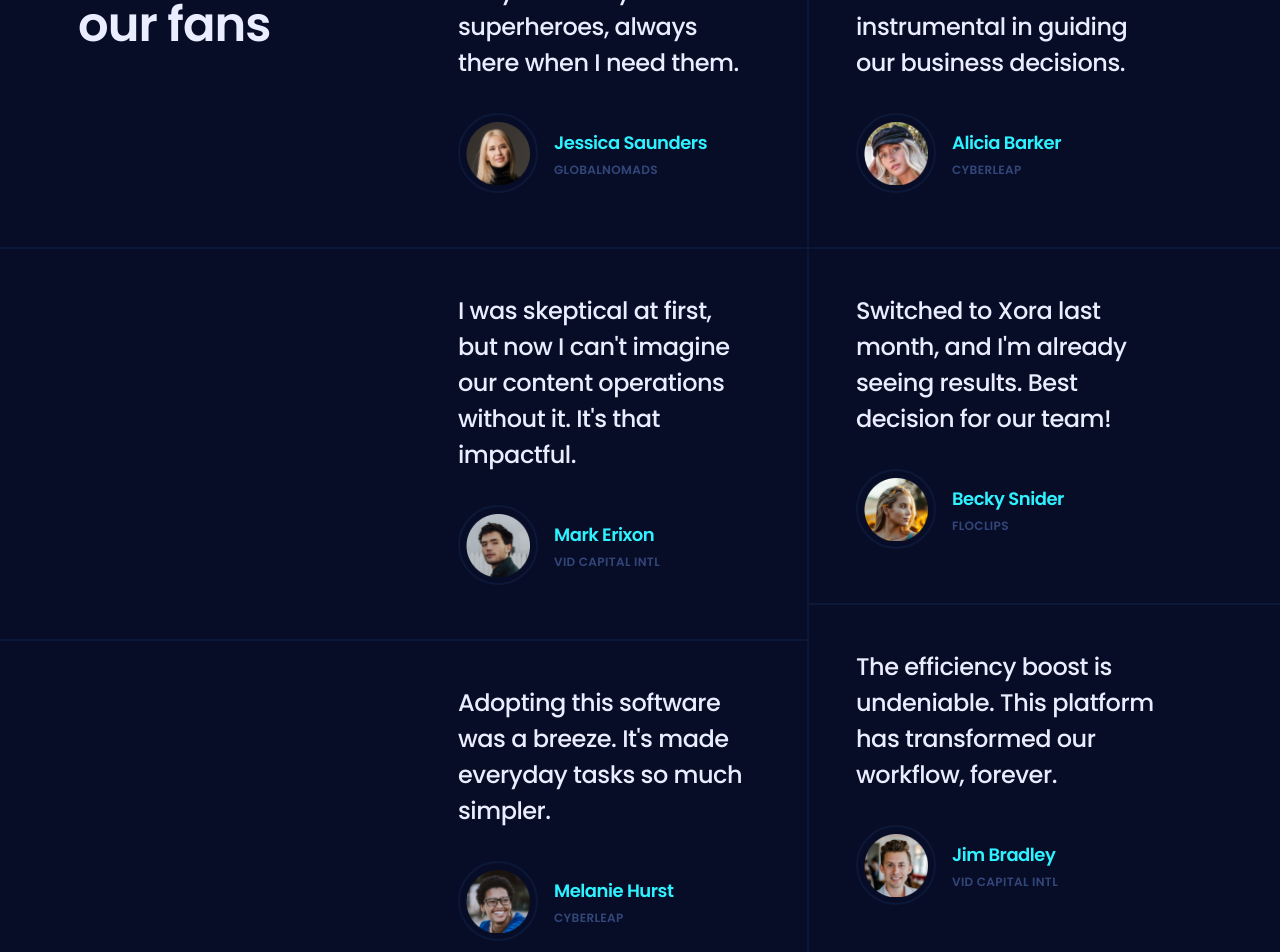
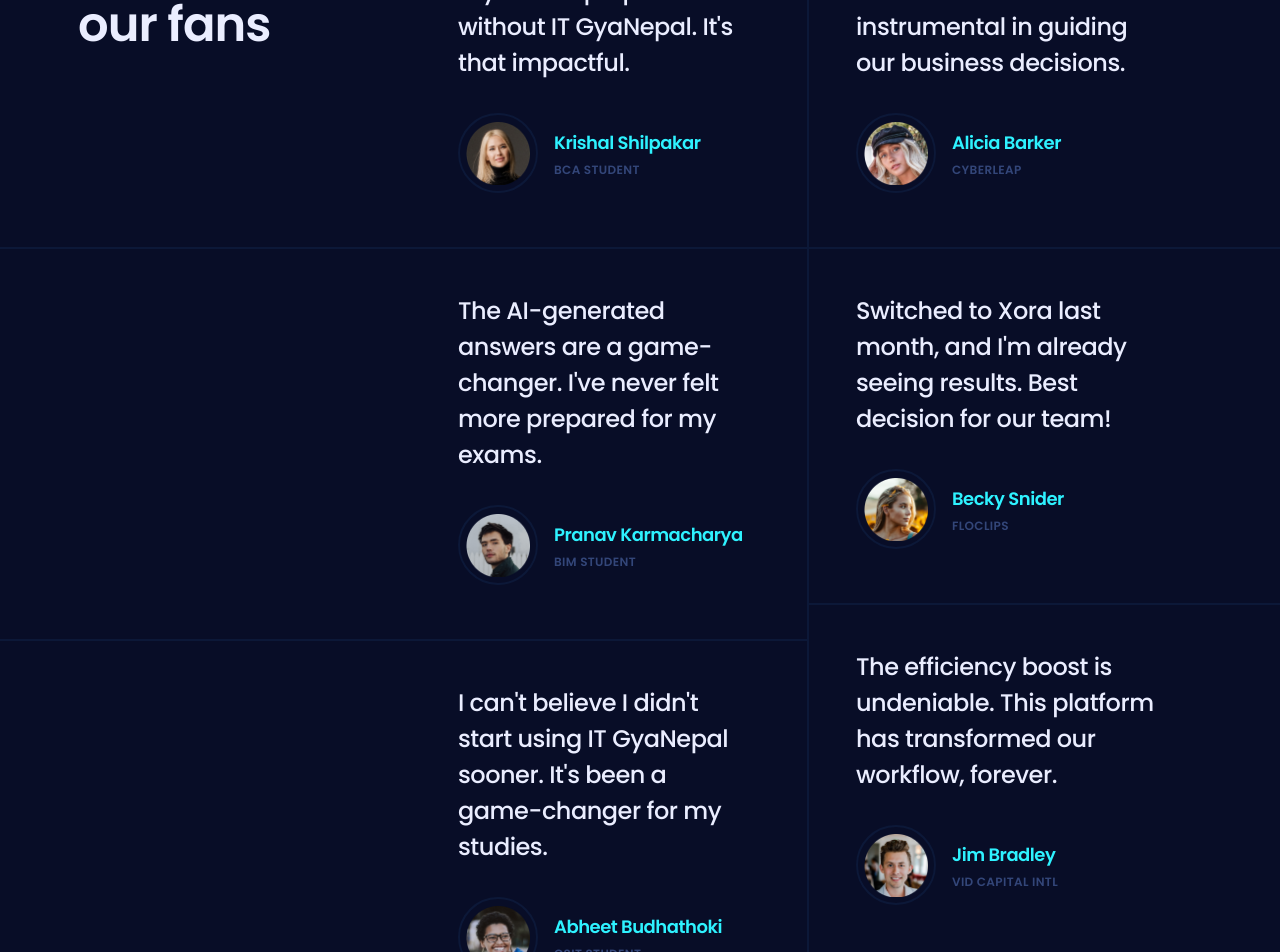
Before and after one commit to Rajchal/SaaS-Landing-Page, a React (Vite) app: page / in a window 1280 px wide. Shown: the part 4640-5592 px from the top of the page. Built offline with nearby package versions, Linux system fonts and the light colour scheme.

Commit message:
Update testimonials with new names, roles, and comments to reflect recent user feedback

```diff
--- a/src/constants/index.jsx
+++ b/src/constants/index.jsx
@@ -160,27 +160,27 @@ export const plans = [
 export const testimonials = [
   {
     id: "0",
-    name: "Jessica Saunders",
-    role: "Globalnomads",
+    name: "Krishal Shilpakar",
+    role: "BCA Student",
     avatarUrl: "/images/testimonials/jessica-saunders.png",
     comment:
-      "Xora's customer support is second to none! They’re like my tech superheroes, always there when I need them.",
+      "I was skeptical at first, but now I can't imagine my Exams preparation without IT GyaNepal. It's that impactful.",
   },
   {
     id: "1",
-    name: "Mark Erixon",
-    role: "Vid capital intl",
+    name: "Pranav Karmacharya",
+    role: "BIM Student",
     avatarUrl: "/images/testimonials/mark-erixon.png",
     comment:
-      "I was skeptical at first, but now I can't imagine our content operations without it. It's that impactful.",
+      "The AI-generated answers are a game-changer. I've never felt more prepared for my exams.",
   },
   {
     id: "2",
-    name: "Melanie Hurst",
-    role: "Cyberleap",
+    name: "Abheet Budhathoki",
+    role: "CSIT Student",
     avatarUrl: "/images/testimonials/melanie-hurst.png",
     comment:
-      "Adopting this software was a breeze. It's made everyday tasks so much simpler.",
+      "I can't believe I didn't start using IT GyaNepal sooner. It's been a game-changer for my studies.",
   },
   {
     id: "3",
```
